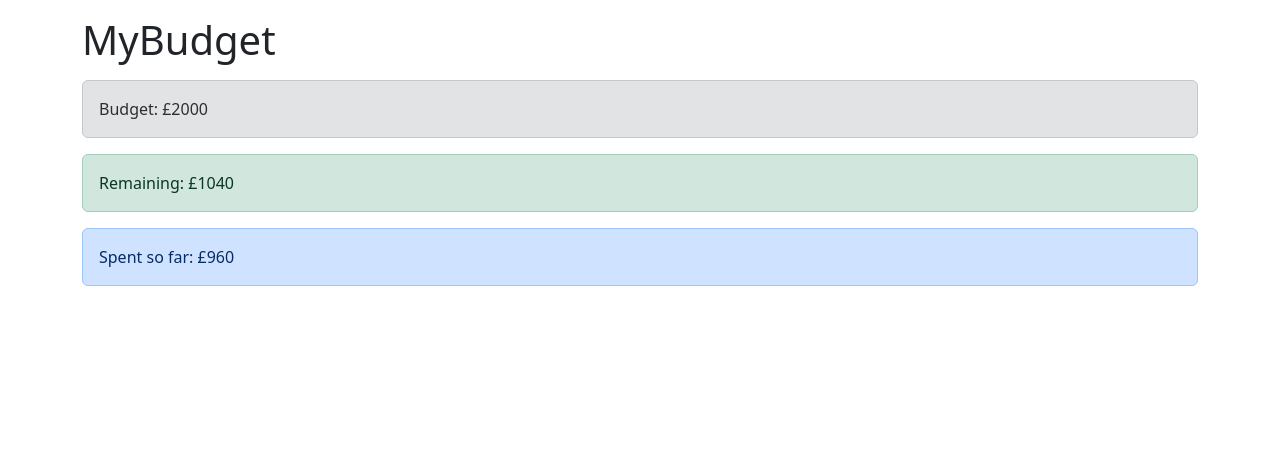
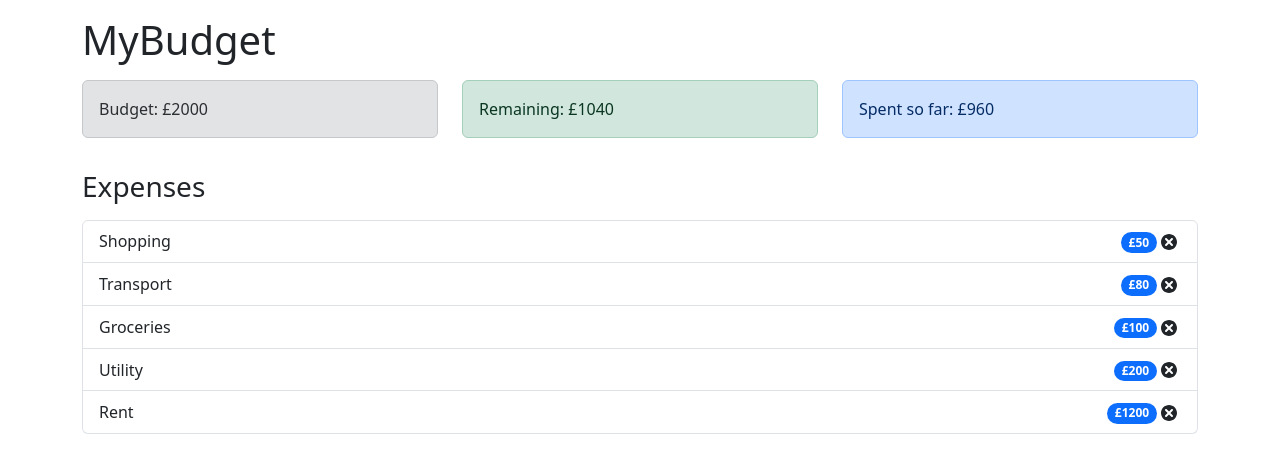
Before and after one commit to RaimundasRa/budget-planner-app-react, a React (Create React App) app: page / in a window 1280 px wide. Shown: the top 472 px of the page. Built offline with nearby package versions, Linux system fonts and the light colour scheme.

Commit message:
expenselist and expenseitem components added with some styling

```diff
--- a/src/App.js
+++ b/src/App.js
@@ -3,6 +3,7 @@
 import Budget from "./components/Budget";
 import Remaining from "./components/Ramaining";
 import Spent from "./components/Spent";
+import ExpenseList from "./components/ExpenseList";
 
 const App = () => {
   return (
@@ -11,8 +12,18 @@
       <div className="row mt-3">
         <div className="col-sm">
           <Budget />
+        </div>
+        <div className="col-sm">
           <Remaining />
+        </div>
+        <div className="col-sm">
           <Spent />
+        </div>
+      </div>
+      <h3 className="mt-3">Expenses</h3>
+      <div className="row mt-3">
+        <div className="col-sm">
+          <ExpenseList />
         </div>
       </div>
     </div>
--- /dev/null
+++ b/src/components/ExpenseItem.js
@@ -0,0 +1,18 @@
+import React from "react";
+import { TiDelete } from "react-icons/ti";
+
+const ExpenseItem = (props) => {
+  return (
+    <li className="list-group-item d-flex justify-content-between align-items-center">
+      {props.name}
+      <div>
+        <span className="badge bg-primary rounded-pill mr-3">
+          £{props.cost}
+        </span>
+        <TiDelete size="1.5em"></TiDelete>
+      </div>
+    </li>
+  );
+};
+
+export default ExpenseItem;
--- /dev/null
+++ b/src/components/ExpenseList.js
@@ -0,0 +1,22 @@
+import React from "react";
+import ExpenseItem from "./ExpenseItem";
+
+const ExpenseList = () => {
+  const expenses = [
+    { id: 1, name: "Shopping", cost: 50 },
+    { id: 2, name: "Transport", cost: 80 },
+    { id: 3, name: "Groceries", cost: 100 },
+    { id: 4, name: "Utility", cost: 200 },
+    { id: 5, name: "Rent", cost: 1200 },
+  ];
+
+  return (
+    <ul className="list-group">
+      {expenses.map((expense) => (
+        <ExpenseItem id={expense.id} name={expense.name} cost={expense.cost} />
+      ))}
+    </ul>
+  );
+};
+
+export default ExpenseList;
```
